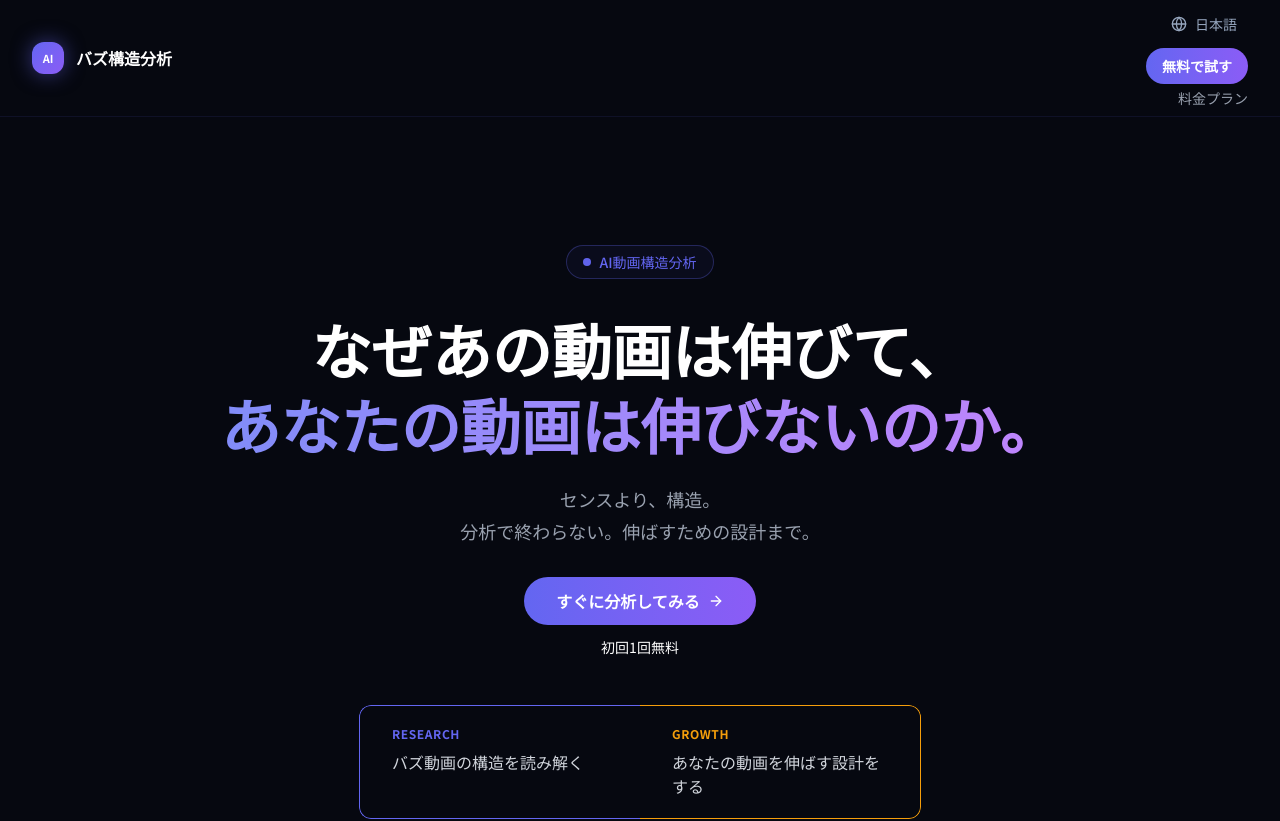
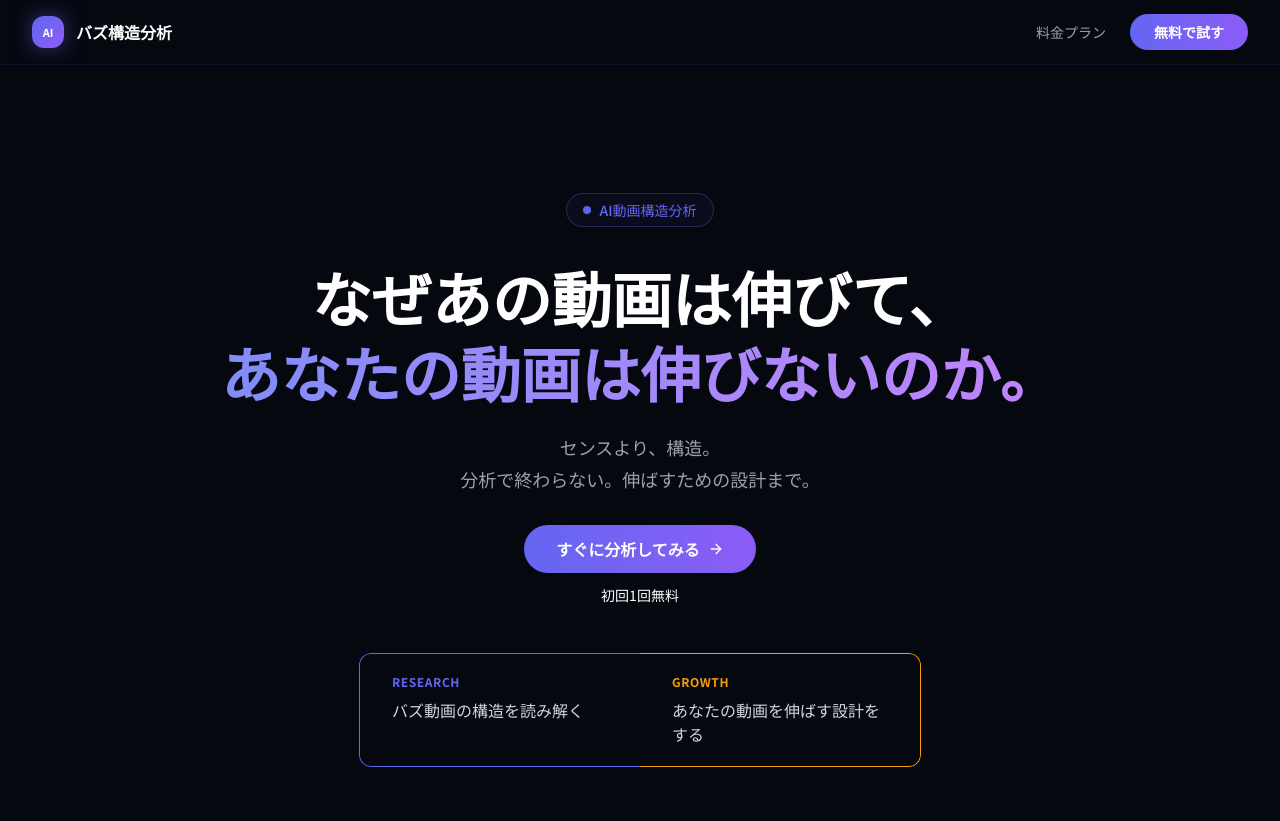
Before and after one commit to akariHasegawa/YT-analysis-tool, a Next.js app: page / in a window 1280 px wide. Shown: the top 821 px of the page. Built offline with nearby package versions, Linux system fonts and the light colour scheme.

Commit message:
revert: simplify header layout and remove language switcher
Restore original simple header design and remove
language switcher button.

```diff
--- a/components/header.tsx
+++ b/components/header.tsx
@@ -1,7 +1,4 @@
 'use client'
-
-import { useLanguage } from '@/lib/language-context'
-import { LanguageSwitcher } from '@/components/language-switcher'
 
 interface HeaderProps {
   onPricingClick?: () => void
@@ -9,40 +6,31 @@ interface HeaderProps {
 }
 
 export function Header({ onPricingClick, onGetStartedClick }: HeaderProps) {
-  const { t, language } = useLanguage()
-  console.log("[v0] Header - Current language:", language, "Trial text:", t('header.trial'), "Pricing text:", t('header.pricing'))
-
   return (
     <header className="sticky top-0 z-50 border-b border-[rgba(99,102,241,0.1)] bg-[#060810] backdrop-blur-xl">
-      <div className="mx-auto flex h-auto max-w-7xl items-center justify-between px-4 py-2 sm:px-6 lg:px-8">
+      <div className="mx-auto flex h-16 max-w-7xl items-center justify-between px-4 sm:px-6 lg:px-8">
         {/* Left: Logo + Title */}
         <div className="flex items-center gap-3">
           <div className="flex h-8 w-8 items-center justify-center rounded-lg bg-gradient-to-br from-[#6366f1] to-[#8b5cf6] text-[11px] font-bold text-white shadow-[0_0_20px_rgba(99,102,241,0.5)]">
             AI
           </div>
-          <h1 className="text-sm font-semibold text-white sm:text-base">{t('header.title')}</h1>
+          <h1 className="text-sm font-semibold text-white sm:text-base">バズ構造分析</h1>
         </div>
 
-        {/* Right: Language Switcher (top) + Menu (bottom) */}
-        <div className="flex flex-col items-end gap-2">
-          {/* Language Switcher */}
-          <LanguageSwitcher />
-
-          {/* Pricing + Get Started - Vertical layout */}
-          <div className="flex flex-col items-end gap-1 text-sm">
-            <button
-              onClick={onGetStartedClick}
-              className="rounded-full bg-gradient-to-r from-[#6366f1] to-[#8b5cf6] px-4 py-2 font-semibold text-white transition-all hover:shadow-lg hover:shadow-[rgba(99,102,241,0.4)]"
-            >
-              {t('header.trial')}
-            </button>
-            <button
-              onClick={onPricingClick}
-              className="text-gray-400 transition-colors hover:text-white"
-            >
-              {t('header.pricing')}
-            </button>
-          </div>
+        {/* Right: Pricing Link + Get Started Button */}
+        <div className="flex items-center gap-6">
+          <button
+            onClick={onPricingClick}
+            className="text-sm text-gray-400 transition-colors hover:text-white"
+          >
+            料金プラン
+          </button>
+          <button
+            onClick={onGetStartedClick}
+            className="rounded-full bg-gradient-to-r from-[#6366f1] to-[#8b5cf6] px-6 py-2 text-sm font-semibold text-white transition-all hover:shadow-lg hover:shadow-[rgba(99,102,241,0.4)]"
+          >
+            無料で試す
+          </button>
         </div>
       </div>
     </header>
```
